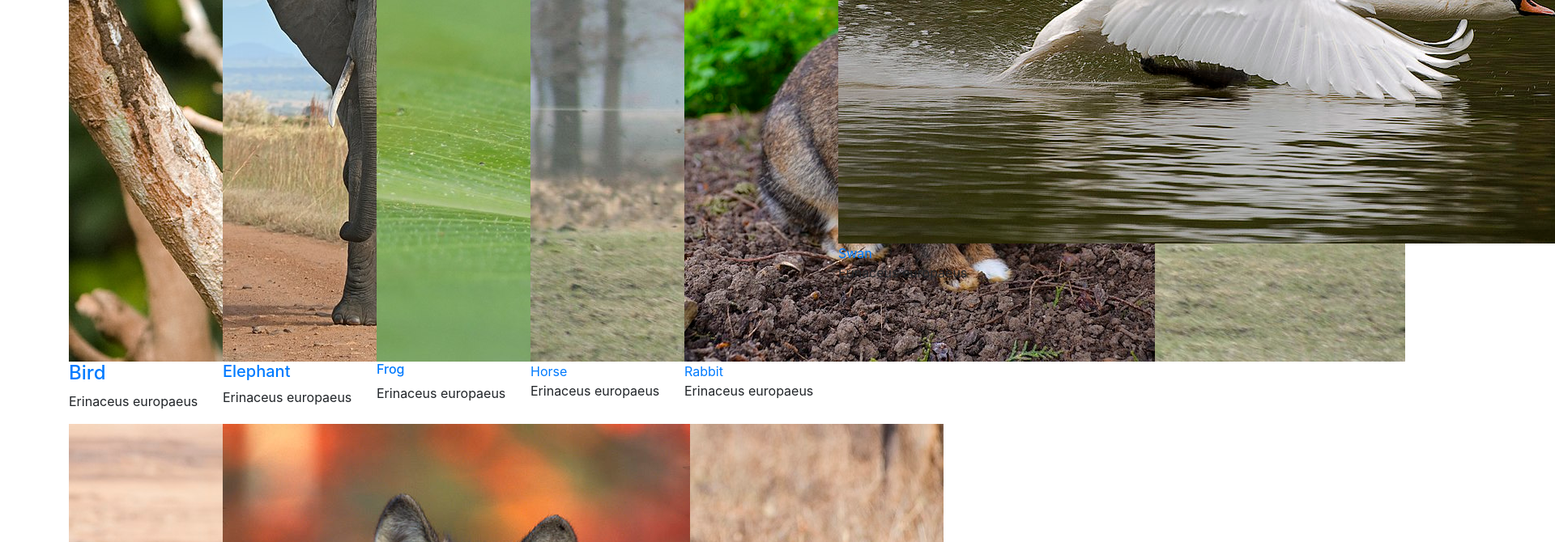
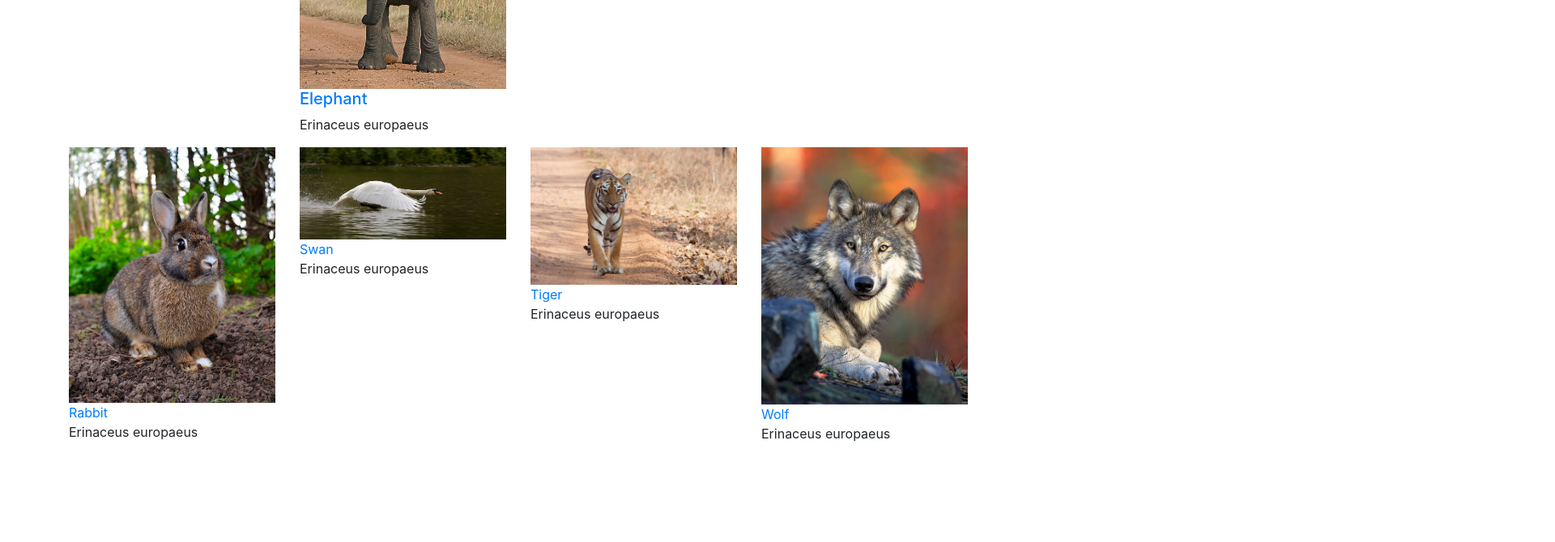
Before and after one commit to DaenaSolak/Assignment_8, a plain HTML site: page index.html in a window 1280 px wide. Shown: the part 766-1436 px from the top of the page at 81% size, 1920 px wide, since content can reach past the window. After the commit the page ends 1330 px from the top, so only its background shows below. Drawn offline with nearby package versions, Linux system fonts and the light colour scheme.

Commit message:
Responsiveness updated
Made changes so size changes in different screens

```diff
--- a/index.html
+++ b/index.html
@@ -64,58 +64,58 @@
 	</section>
 	 <main class="container"><!-- Main grid -->
 	 	<div class="row">
-			<div class="col-12 col-sm-6 col-md-4 col-xl-2">
+			<div class="col-sm-6 col-md-4 col-lg-3">
 				<a href="#">
-				<img alt="Image of an animal" class="" src="images/bird.jpg">
+				<img alt="Image of an animal" class="img-fluid" src="images/bird.jpg">
 					 <h4>Bird</h4>
 				</a>
 		 		<p>Erinaceus europaeus</p>
 		 	</div>
-		 	<div class="col-12 col-sm-6 col-md-4 col-xl-2">
+		 	<div class="col-sm-6 col-md-4 col-lg-3">
 				<a href="#">
-				<img alt="Image of an animal" class="" src="images/elephant.jpg">
+				<img alt="Image of an animal" class="img-fluid" src="images/elephant.jpg">
 					 <h5>Elephant</h5>
 				</a>
 		 			 <p>Erinaceus europaeus</p>
 		 	</div>
-	  		<div class="col-12 col-sm-6 col-md-4 col-xl-2">
+	  		<div class="col-sm-6 col-md-4 col-lg-3">
 				<a href="#">
-				<img alt="Image of an animal" class="" src="images/frog.jpg">
+				<img alt="Image of an animal" class="img-fluid" src="images/frog.jpg">
 					 <h6>Frog</h6>
 				</a>
 		 			 <p>Erinaceus europaeus</p>
 		 	</div>
-			<div class="col-12 col-sm-6 col-md-4 col-xl-2">
+			<div class="col-sm-6 col-md-4 col-lg-3">
 				<a href="#">
-				<img alt="Image of an animal" class="" src="images/horse.jpg">
+				<img alt="Image of an animal" class="img-fluid" src="images/horse.jpg">
 					 <h7>Horse</h7>
 				</a>
 		 			 <p>Erinaceus europaeus</p>
 		 	</div>
-			<div class="col-12 col-sm-6 col-md-4 col-xl-2">
+			<div class="col-sm-6 col-md-4 col-lg-3">
 				<a href="#">
-				<img alt="Image of an animal" class="" src="images/rabbit.jpg">
+				<img alt="Image of an animal" class="img-fluid" src="images/rabbit.jpg">
 					 <h8>Rabbit</h8>
 				</a>
 		 			 <p>Erinaceus europaeus</p>
 		 	</div>
-			<div class="col-12 col-sm-6 col-md-4 col-xl-2">
+			<div class="col-sm-6 col-md-4 col-lg-3">
 				<a href="#">
-				<img alt="Image of an animal" class="" src="images/swan.jpg">
+				<img alt="Image of an animal" class="img-fluid" src="images/swan.jpg">
 					 <h9>Swan</h9>
 				</a>
 		 			 <p>Erinaceus europaeus</p>
 		 	</div>
-			<div class="col-12 col-sm-6 col-md-4 col-xl-2">
+			<div class="col-sm-6 col-md-4 col-lg-3">
 				<a href="#">
-				<img alt="Image of an animal" class="" src="images/tiger.jpg">
+				<img alt="Image of an animal" class="img-fluid" src="images/tiger.jpg">
 					 <h10>Tiger</h10>
 				</a>
 		 			 <p>Erinaceus europaeus</p>
 		 	</div>
-			<div class="col-12 col-sm-6 col-md-4 col-xl-2">
+			<div class="col-sm-6 col-md-4 col-lg-3">
 				<a href="#">
-				<img alt="Image of an animal" class="" src="images/wolf.jpg">
+				<img alt="Image of an animal" class="img-fluid" src="images/wolf.jpg">
 					 <h11>Wolf</h11>
 				</a>
 		 			 <p>Erinaceus europaeus</p>
```
